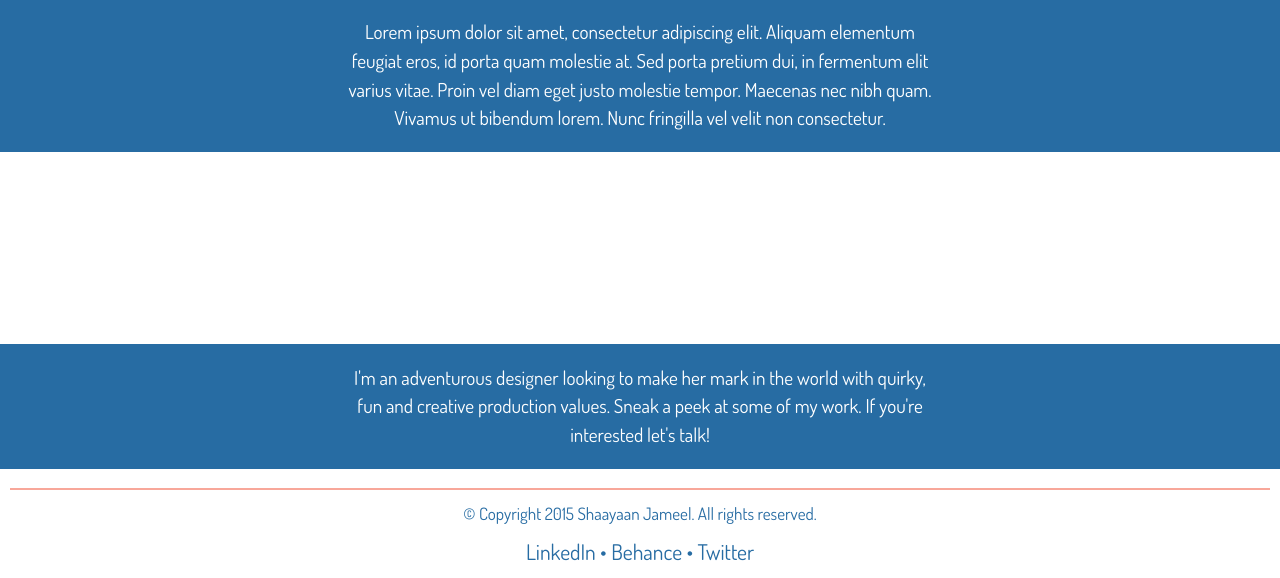
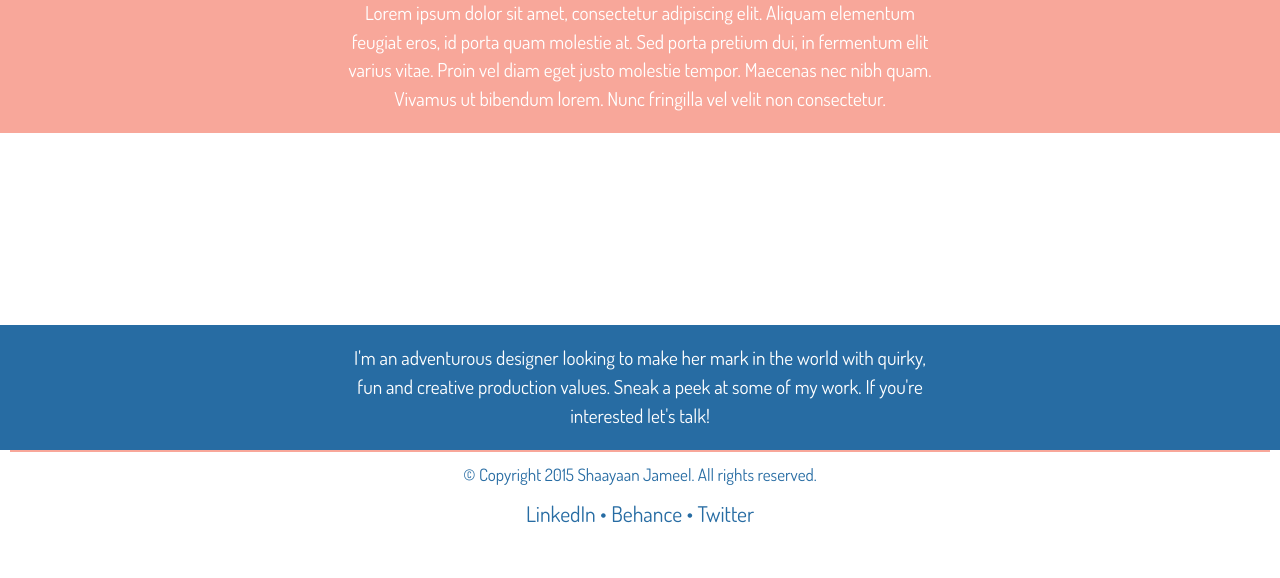
Before and after one commit to shaayaanjameel/portfolio, a Jekyll site: the page built from index.html, in a window 1280 px wide. Shown: the part 501-1079 px from the top of the page. Built offline with Jekyll 4.4.1, drawn with Linux system fonts in a browser that asks for light colours; Markdown is read by kramdown in place of the engine named in the settings; after the commit the page ends 1041 px from its top, so only the background shows below that.

Commit message:
added/styled intro section

```diff
--- a/css/main.css
+++ b/css/main.css
@@ -90,7 +90,7 @@ header a {
 
 main {
   padding: 0;
-  margin: 1em auto;
+  margin: 0 auto;
   text-align: center;
 }
 
@@ -100,12 +100,12 @@ main {
 }
 
 .intro {
-  background-color: #276CA3;
+  background-color: #F8A79A;
 }
 
 .intro p {
   max-width: 600px;
-  margin: 0 auto;
+  margin: 0 .5em;
   color: white;
   padding: 1em 0;
 }
@@ -125,6 +125,7 @@ main {
   padding: 1em 0;
 }
 
+/*
 .about {
   margin-top: 1em;
 }
@@ -148,6 +149,7 @@ main {
   margin: 0 auto;
   margin-top: 1em;
 }
+*/
 
 .portfolio {
   text-align: center;
@@ -290,6 +292,14 @@ footer p {
 
 }
 
+@media only screen and (min-width: 38.5em) {
+
+  .intro p {
+    margin: 0 auto;
+  }
+
+}
+
 @media only screen and (min-width: 44.75em) {
 
   .maincap {
```
